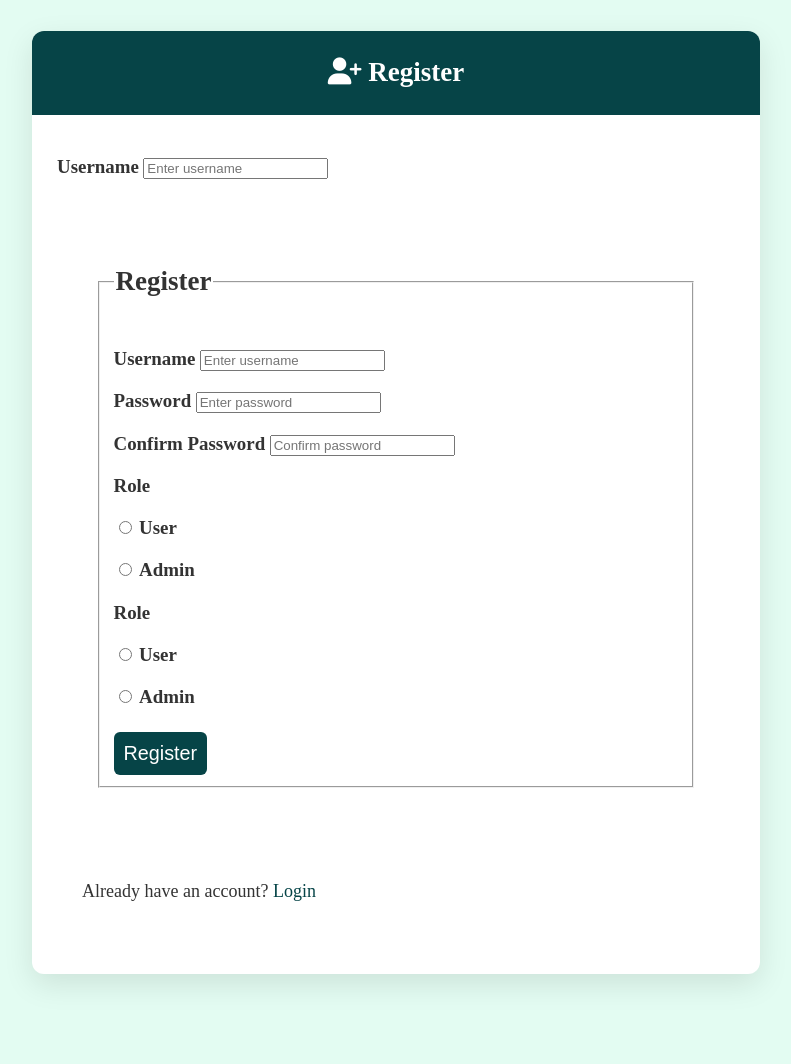
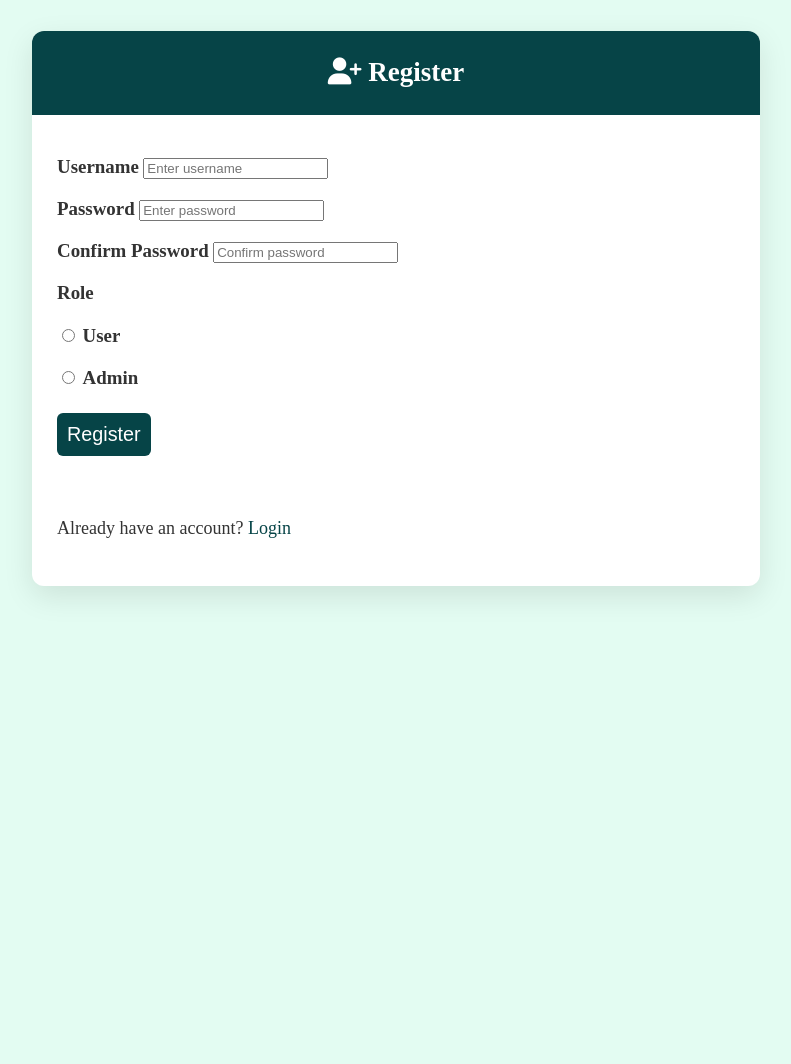
Before and after one commit to flimsycelery/ApplyNest-A-Flask-Application, a Flask app: page /register in a window 1280 px wide. Shown: the part 147-1211 px from the top of the page, without its empty margins (244-1035 px from the left). After the commit the page ends 743 px from the top, so only its background shows below. Run offline with Flask 3, Linux system fonts and the light colour scheme; some libraries are stand-ins or nearby versions.

Commit message:
final changes

```diff
--- a/templates/register.html
+++ b/templates/register.html
@@ -21,22 +21,6 @@
                                 <div class="text-danger small mt-1">{{ form.username.errors[0] }}</div>
                             {% endif %}
                         </div>
-<div class="container mt-5" style="max-width: 600px;">
-    <form action="{{ url_for('register') }}" method="post" class="p-4 shadow-sm rounded bg-white" enctype="multipart/form-data">
-        {{ form.hidden_tag() }}
-        <fieldset>
-            <legend>
-                <h2 class="text-center mb-4">Register</h2>
-            </legend>
-
-            <!-- Username -->
-            <div class="mb-3">
-                <label for="username" class="form-label">Username</label>
-                {{ form.username(class="form-control form-control-lg", id="username", placeholder="Enter username", required=true) }}
-                {% if form.username.errors %}
-                    <div class="text-danger small">{{ form.username.errors[0] }}</div>
-                {% endif %}
-            </div>
 
                         <!-- Password -->
                         <div class="mb-3">
@@ -56,19 +40,6 @@
                             {% endif %}
                         </div>
 
-            <!-- Role Selection -->
-            <div class="mb-3">
-            <label class="form-label">Role</label><br>
-                {% for value, label in form.role.choices %}
-                    <div class="form-check form-check-inline">
-                        <input class="form-check-input" type="radio" id="role_{{ value }}" name="{{ form.role.name }}" value="{{ value }}" {% if form.role.data == value %}checked{% endif %}>
-                        <label class="form-check-label" for="role_{{ value }}">{{ label }}</label>
-                    </div>
-                {% endfor %}
-                {% for err in form.role.errors %}
-                    <div class="text-danger small">{{ err }}</div>
-                {% endfor %}
-            </div>
                         <!-- Role Selection -->
                         <div class="mb-4">
                             <label class="form-label">Role</label><br>
```
Also changed, not shown: job_applications.db.
